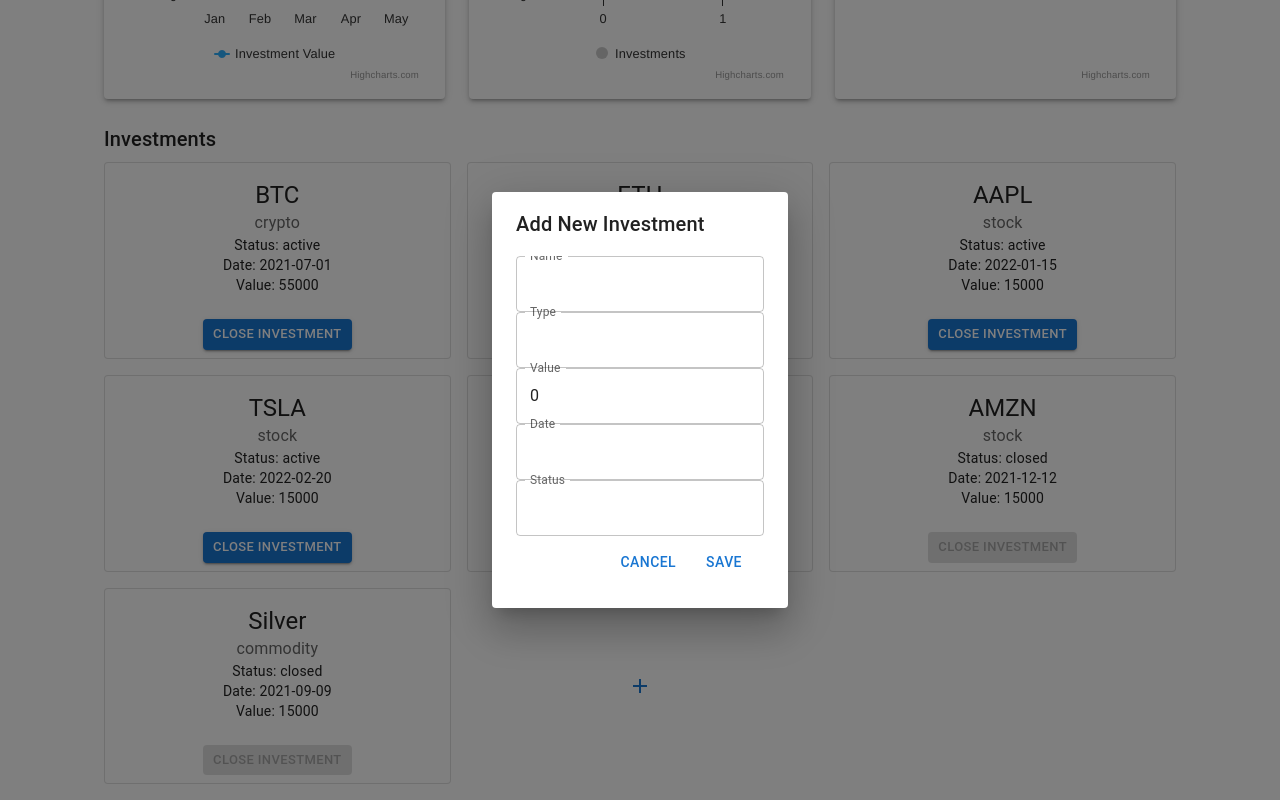
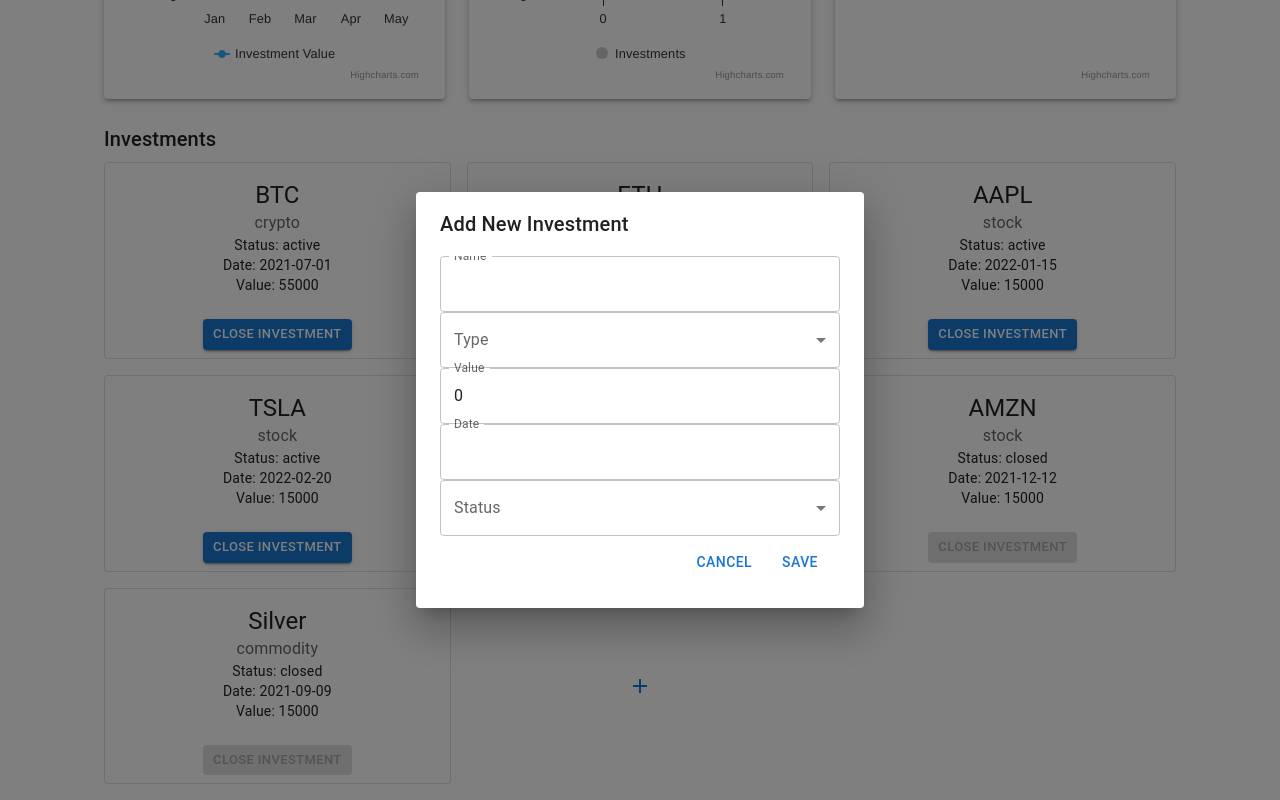
Before and after one commit to tdimoff/investment-tracker, a Next.js app: page /investments in a window 1280 px wide. Both pictures are taken after a click on the button 639 px from the left and 1119 px from the top of the page. Shown: the part 433-1233 px from the top of the page. Built offline with nearby package versions, Linux system fonts and the light colour scheme.

Commit message:
Swap the status and type fields out for dropdowns

```diff
--- a/src/components/InvestmentDialogForm.tsx
+++ b/src/components/InvestmentDialogForm.tsx
@@ -7,6 +7,11 @@
   DialogActions,
   DialogContent,
   DialogTitle,
+  FormControl,
+  FormHelperText,
+  InputLabel,
+  MenuItem,
+  Select,
   TextField,
 } from "@mui/material";
 import { IInvestmentItem } from "../interfaces/IInvestment.interface";
@@ -41,8 +46,7 @@
   const dispatch = useDispatch<AppDispatch>();
 
   const onSubmit = (data: IInvestmentItem) => {
-    dispatch(createInvestmentThunk(data))
-      .then(onClose)
+    dispatch(createInvestmentThunk(data)).then(onClose);
   };
 
   return (
@@ -63,18 +67,25 @@
               error={!!errors.name}
               helperText={errors.name ? errors.name.message : ""}
             />
-            <TextField
+            <FormControl className="my-4 w-[25rem]" error={!!errors.type}>
+              <InputLabel id="type-label">Type</InputLabel>
+              <Select
                 {...register("type")}
+                labelId="type-label"
                 label="Type"
-              variant="outlined"
-              fullWidth
-              InputLabelProps={{
-                shrink: true,
+                inputProps={{
+                  id: "type",
                 }}
-              className="my-4"
-              error={!!errors.type}
-              helperText={errors.type ? errors.type.message : ""}
-            />
+              >
+                <MenuItem value="fixed-income">Fixed Income</MenuItem>
+                <MenuItem value="stock">Stock</MenuItem>
+                <MenuItem value="commodity">Commodity</MenuItem>
+                <MenuItem value="crypto">Crypto</MenuItem>
+              </Select>
+              {errors.type && (
+                <FormHelperText>{errors.type.message}</FormHelperText>
+              )}
+            </FormControl>
             <TextField
               {...register("value")}
               label="Value"
@@ -99,18 +110,23 @@
               error={!!errors.date}
               helperText={errors.date ? errors.date.message : ""}
             />
-            <TextField
+            <FormControl className="my-4 w-[25rem]" error={!!errors.type}>
+              <InputLabel id="status-label">Status</InputLabel>
+              <Select
                 {...register("status")}
+                labelId="status-label"
                 label="Status"
-              variant="outlined"
-              fullWidth
-              InputLabelProps={{
-                shrink: true,
+                inputProps={{
+                  id: "status",
                 }}
-              className="my-4"
-              error={!!errors.status}
-              helperText={errors.status ? errors.status.message : ""}
-            />
+              >
+                <MenuItem value="active">Active</MenuItem>
+                <MenuItem value="closed">Closed</MenuItem>
+              </Select>
+              {errors.status && (
+                <FormHelperText>{errors.status.message}</FormHelperText>
+              )}
+            </FormControl>
           </div>
           <DialogActions>
             <Button onClick={onClose}>Cancel</Button>
--- a/src/schemas/investment.schema.ts
+++ b/src/schemas/investment.schema.ts
@@ -3,11 +3,7 @@
 export const validationSchema = yup.object().shape({
   type: yup
     .string()
-    .required("Type is required")
-    .oneOf(
-      ["fixed-income", "stock", "commodity", "crypto"],
-      "Type must be fixed-income, stock, commodity or crypto"
-    ),
+    .required("Type is required"),
   value: yup
     .number()
     .typeError("Value must be a number")
@@ -15,7 +11,6 @@
   date: yup.string().required("Date is required"),
   status: yup
     .string()
-    .required("Status is required")
-    .oneOf(["active", "closed"], "Status can only be active or closed"),
+    .required("Status is required"),
   name: yup.string().required("Name is required"),
 });
```
Lines whose indentation alone changed are shown as unchanged.
